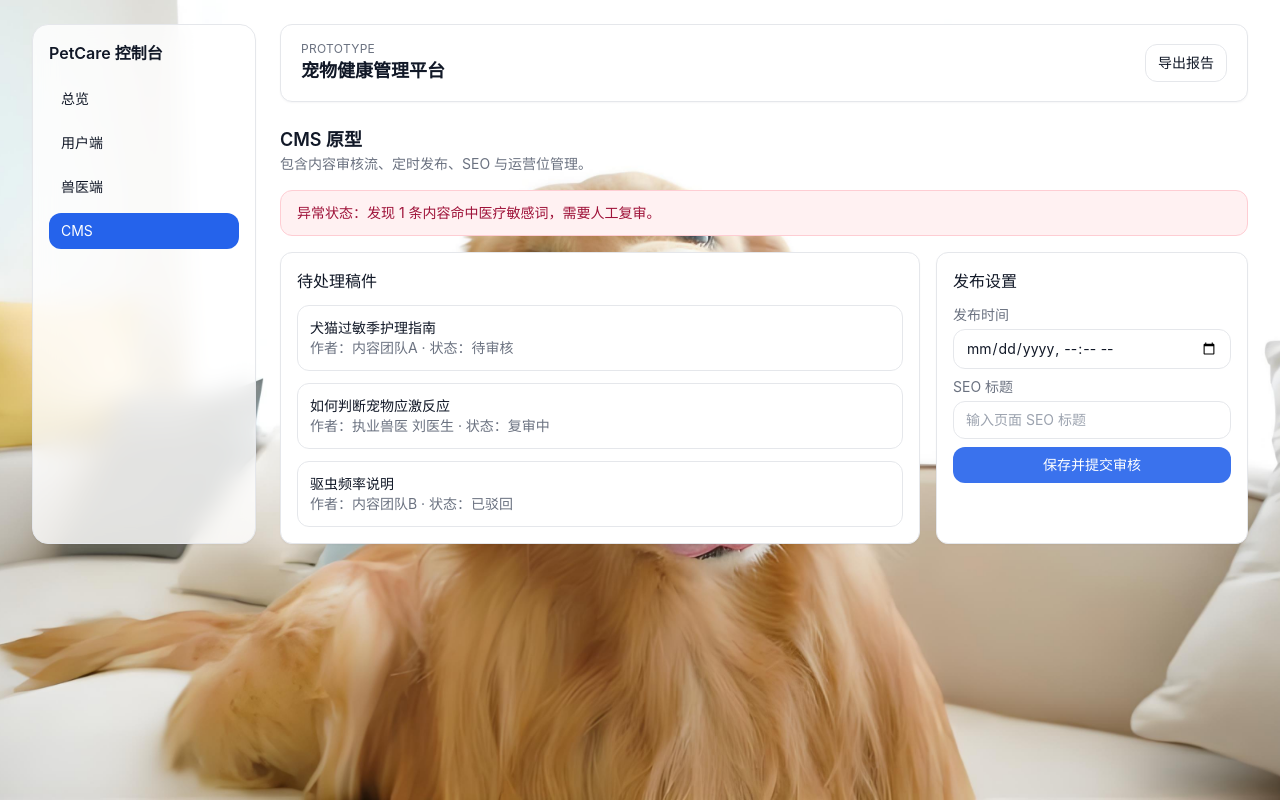
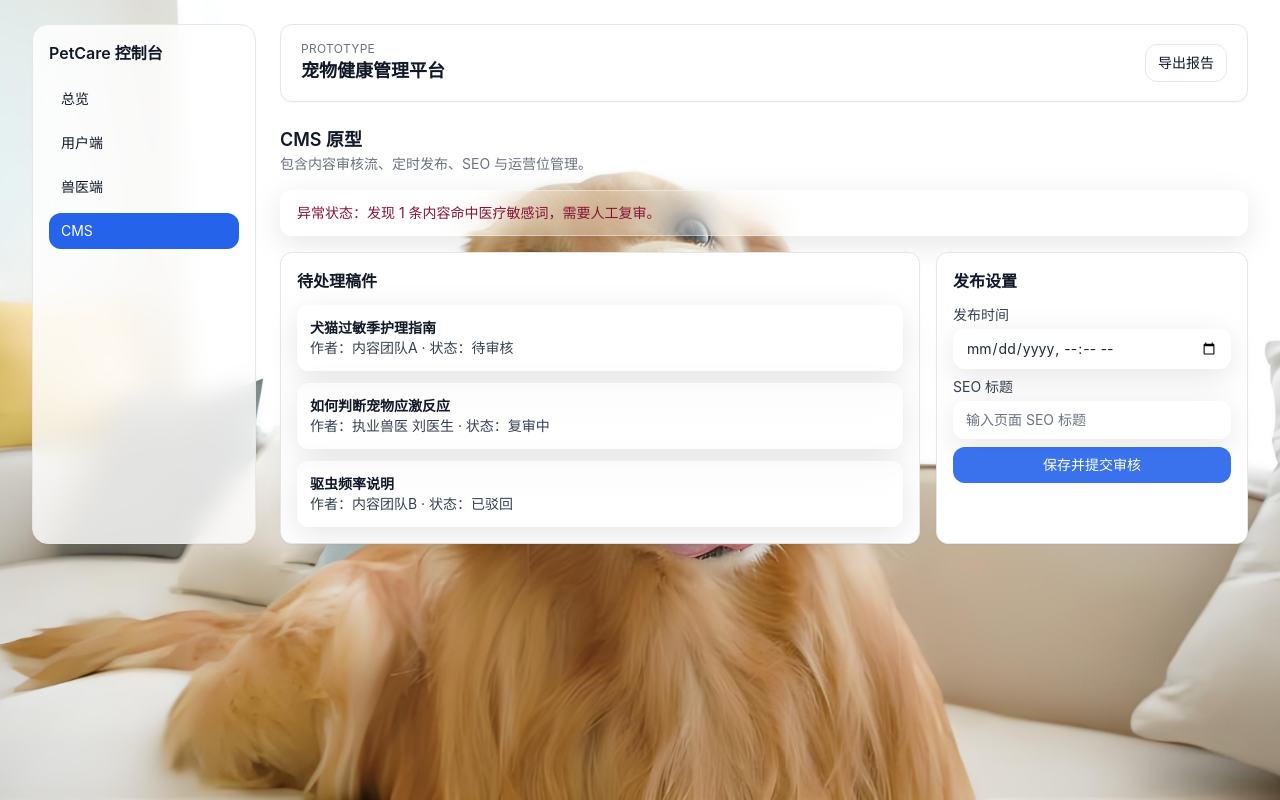
Before and after one commit to summer2hjp/Puppy-health-manager, a React (Vite) app: page /cms in a window 1280 px wide. Built offline with nearby package versions, Linux system fonts and the light colour scheme.

Commit message:
update branch

```diff
--- a/src/components/MetricCard.tsx
+++ b/src/components/MetricCard.tsx
@@ -6,10 +6,10 @@ type MetricCardProps = {
 
 export function MetricCard({ title, value, trend }: MetricCardProps) {
   return (
-    <article className="card p-4">
-      <p className="text-sm text-brand-muted">{title}</p>
-      <p className="mt-2 text-2xl font-semibold">{value}</p>
-      <p className="mt-1 text-xs text-brand-muted">{trend}</p>
+    <article className="card glassmorphism-enhanced p-4">
+      <p className="text-sm text-readable-muted">{title}</p>
+      <p className="mt-2 text-2xl font-semibold text-readable-title">{value}</p>
+      <p className="mt-1 text-xs text-readable-muted">{trend}</p>
     </article>
   );
 }
--- a/src/components/StatusBanner.tsx
+++ b/src/components/StatusBanner.tsx
@@ -6,10 +6,10 @@ type Props = {
 };
 
 const stateStyles: Record<HealthState, string> = {
-  default: 'border-brand-border bg-white text-brand-text',
-  loading: 'border-blue-200 bg-blue-50 text-blue-800',
-  empty: 'border-emerald-200 bg-emerald-50 text-emerald-800',
-  error: 'border-rose-200 bg-rose-50 text-rose-800'
+  default: 'border-brand-border bg-white/70 backdrop-blur-sm text-readable-dark',
+  loading: 'border-blue-200 bg-blue-50/80 backdrop-blur-sm text-blue-900',
+  empty: 'border-emerald-200 bg-emerald-50/80 backdrop-blur-sm text-emerald-900',
+  error: 'border-rose-200 bg-rose-50/80 backdrop-blur-sm text-rose-900'
 };
 
 const stateLabel: Record<HealthState, string> = {
@@ -21,7 +21,7 @@ const stateLabel: Record<HealthState, string> = {
 
 export function StatusBanner({ state, message }: Props) {
   return (
-    <div className={`rounded-md border px-4 py-3 text-sm ${stateStyles[state]}`} role="status" aria-live="polite">
+    <div className={`rounded-md border px-4 py-3 text-sm glassmorphism-enhanced ${stateStyles[state]}`} role="status" aria-live="polite">
       <span className="font-medium">{stateLabel[state]}：</span>
       <span>{message ?? '系统运行正常。'}</span>
     </div>
--- a/src/components/ui/Button.tsx
+++ b/src/components/ui/Button.tsx
@@ -9,10 +9,10 @@ type Props = ButtonHTMLAttributes<HTMLButtonElement> & {
 };
 
 const variantClass: Record<Variant, string> = {
-  primary: 'bg-brand-primary text-white hover:bg-brand-primaryHover border-transparent',
-  secondary: 'bg-white text-brand-text border-brand-border hover:bg-slate-50',
-  ghost: 'bg-transparent text-brand-text border-transparent hover:bg-slate-100',
-  danger: 'bg-rose-600 text-white border-transparent hover:bg-rose-700'
+  primary: 'bg-brand-primary/90 text-white hover:bg-brand-primaryHover border-transparent backdrop-blur-sm',
+  secondary: 'bg-white/80 text-readable-dark border-brand-border hover:bg-white/90 backdrop-blur-sm glassmorphism-enhanced',
+  ghost: 'bg-transparent text-readable-dark border-transparent hover:bg-white/40 backdrop-blur-sm',
+  danger: 'bg-rose-600/90 text-white border-transparent hover:bg-rose-700/90 backdrop-blur-sm'
 };
 
 const sizeClass: Record<Size, string> = {
--- a/src/components/ui/Card.tsx
+++ b/src/components/ui/Card.tsx
@@ -9,9 +9,9 @@ type Props = {
 
 export function Card({ title, description, children, className = '' }: Props) {
   return (
-    <article className={`card p-4 ${className}`}>
-      {title ? <h4 className="font-medium">{title}</h4> : null}
-      {description ? <p className="mt-1 text-sm text-brand-muted">{description}</p> : null}
+    <article className={`card glassmorphism-enhanced p-4 ${className}`}>
+      {title ? <h4 className="font-medium text-readable-title">{title}</h4> : null}
+      {description ? <p className="mt-1 text-sm text-readable-muted">{description}</p> : null}
       <div className={title || description ? 'mt-3' : ''}>{children}</div>
     </article>
   );
--- a/src/components/ui/Input.tsx
+++ b/src/components/ui/Input.tsx
@@ -8,12 +8,12 @@ type Props = InputHTMLAttributes<HTMLInputElement> & {
 export function Input({ label, hint, className = '', ...props }: Props) {
   return (
     <label className="block text-sm">
-      <span className="mb-1 block text-brand-muted">{label}</span>
+      <span className="mb-1 block text-readable-muted">{label}</span>
       <input
         {...props}
-        className={`focus-ring w-full rounded-md border border-brand-border px-3 py-2 ${className}`}
+        className={`focus-ring w-full rounded-md border border-brand-border px-3 py-2 glassmorphism-enhanced text-readable-dark placeholder-gray-500 ${className}`}
       />
-      {hint ? <span className="mt-1 block text-xs text-brand-muted">{hint}</span> : null}
+      {hint ? <span className="mt-1 block text-xs text-readable-muted">{hint}</span> : null}
     </label>
   );
 }
--- a/src/pages/CmsPage.tsx
+++ b/src/pages/CmsPage.tsx
@@ -10,33 +10,33 @@ export function CmsPage() {
   return (
     <section className="space-y-4">
       <header>
-        <h3 className="section-title">CMS 原型</h3>
-        <p className="section-desc">包含内容审核流、定时发布、SEO 与运营位管理。</p>
+        <h3 className="section-title text-readable-title">CMS 原型</h3>
+        <p className="section-desc text-readable-muted">包含内容审核流、定时发布、SEO 与运营位管理。</p>
       </header>
       <StatusBanner state="error" message="发现 1 条内容命中医疗敏感词，需要人工复审。" />
 
       <div className="grid gap-4 lg:grid-cols-3">
-        <article className="card glassmorphism p-4 lg:col-span-2">
-          <h4 className="font-medium">待处理稿件</h4>
+        <article className="card glassmorphism-enhanced p-4 lg:col-span-2">
+          <h4 className="font-medium text-readable-title">待处理稿件</h4>
           <ul className="mt-3 space-y-3">
             {submissions.map((item) => (
-              <li key={item.title} className="rounded-md border border-brand-border p-3 text-sm bg-white/40 backdrop-blur-sm">
-                <p className="font-medium">{item.title}</p>
-                <p className="text-brand-muted">作者：{item.author} · 状态：{item.status}</p>
+              <li key={item.title} className="rounded-md border border-brand-border p-3 text-sm glassmorphism-enhanced">
+                <p className="font-medium text-readable-title">{item.title}</p>
+                <p className="text-readable-muted">作者：{item.author} · 状态：{item.status}</p>
               </li>
             ))}
           </ul>
         </article>
-        <article className="card glassmorphism p-4">
-          <h4 className="font-medium">发布设置</h4>
+        <article className="card glassmorphism-enhanced p-4">
+          <h4 className="font-medium text-readable-title">发布设置</h4>
           <div className="mt-3 space-y-2 text-sm">
             <label className="block">
-              <span className="mb-1 block text-brand-muted">发布时间</span>
-              <input className="focus-ring w-full rounded-md border border-brand-border px-3 py-2 bg-white/60 backdrop-blur-sm" type="datetime-local" />
+              <span className="mb-1 block text-readable-muted">发布时间</span>
+              <input className="focus-ring w-full rounded-md border border-brand-border px-3 py-2 glassmorphism-enhanced text-readable-dark placeholder-gray-500" type="datetime-local" />
             </label>
             <label className="block">
-              <span className="mb-1 block text-brand-muted">SEO 标题</span>
-              <input className="focus-ring w-full rounded-md border border-brand-border px-3 py-2 bg-white/60 backdrop-blur-sm" type="text" placeholder="输入页面 SEO 标题" />
+              <span className="mb-1 block text-readable-muted">SEO 标题</span>
+              <input className="focus-ring w-full rounded-md border border-brand-border px-3 py-2 glassmorphism-enhanced text-readable-dark placeholder-gray-500" type="text" placeholder="输入页面 SEO 标题" />
             </label>
             <button className="focus-ring mt-2 w-full rounded-md bg-brand-primary/90 px-3 py-2 text-sm font-medium text-white hover:bg-brand-primaryHover backdrop-blur-sm">
               保存并提交审核
--- a/src/styles.css
+++ b/src/styles.css
@@ -21,12 +21,80 @@ body {
   background-attachment: fixed;
 }
 
-/* 磨玻璃效果类 */
+/* 磨玻璃效果类 - 基础版本 */
 .glassmorphism {
   background: rgba(255, 255, 255, 0.15);
   backdrop-filter: blur(12px);
   -webkit-backdrop-filter: blur(12px);
   border: 1px solid rgba(255, 255, 255, 0.3);
+}
+
+/* 磨玻璃效果类 - 增强版本（用于卡片和组件） */
+.glassmorphism-enhanced {
+  background: rgba(255, 255, 255, 0.25);
+  backdrop-filter: blur(16px);
+  -webkit-backdrop-filter: blur(16px);
+  border: 1px solid rgba(255, 255, 255, 0.4);
+  box-shadow: 0 8px 32px rgba(0, 0, 0, 0.1);
+}
+
+/* 登录框专用磨玻璃效果 - 更深的背景以增强文字对比度 */
+.glassmorphism-login {
+  background: rgba(255, 255, 255, 0.35);
+  backdrop-filter: blur(20px);
+  -webkit-backdrop-filter: blur(20px);
+  border: 1px solid rgba(255, 255, 255, 0.5);
+  box-shadow: 0 8px 32px rgba(0, 0, 0, 0.15);
+}
+
+/* 滚动卡片容器样式 */
+.scroll-cards-container {
+  display: flex;
+  gap: 1rem;
+  overflow-x: auto;
+  scroll-snap-type: x mandatory;
+  -webkit-overflow-scrolling: touch;
+  scrollbar-width: thin;
+  padding-bottom: 0.5rem;
+}
+
+.scroll-cards-container::-webkit-scrollbar {
+  height: 6px;
+}
+
+.scroll-cards-container::-webkit-scrollbar-track {
+  background: rgba(255, 255, 255, 0.1);
+  border-radius: 3px;
+}
+
+.scroll-cards-container::-webkit-scrollbar-thumb {
+  background: rgba(255, 255, 255, 0.3);
+  border-radius: 3px;
+}
+
+.scroll-card-item {
+  flex: 0 0 auto;
+  width: 280px;
+  scroll-snap-align: start;
+}
+
+/* 增强文字可读性 - 深色文字 */
+.text-readable-dark {
+  color: #1f2937;
+  text-shadow: 0 1px 2px rgba(255, 255, 255, 0.8);
+}
+
+/* 增强文字可读性 - 标题文字 */
+.text-readable-title {
+  color: #111827;
+  font-weight: 600;
+  text-shadow: 0 1px 3px rgba(255, 255, 255, 0.9);
+}
+
+/* 增强文字可读性 - 次要文字 */
+.text-readable-muted {
+  color: #374151;
+  text-shadow: 0 1px 2px rgba(255, 255, 255, 0.7);
 }
 
 .focus-ring {
```
Also changed, not shown: src/pages/DashboardPage.tsx (+13 -8 lines), src/pages/LoginPage.tsx (+7 -7 lines), src/pages/UserPortalPage.tsx (+10 -10 lines), src/pages/VetPortalPage.tsx (+15 -15 lines), 2 other files (tests, documents, lock files or other folders).
